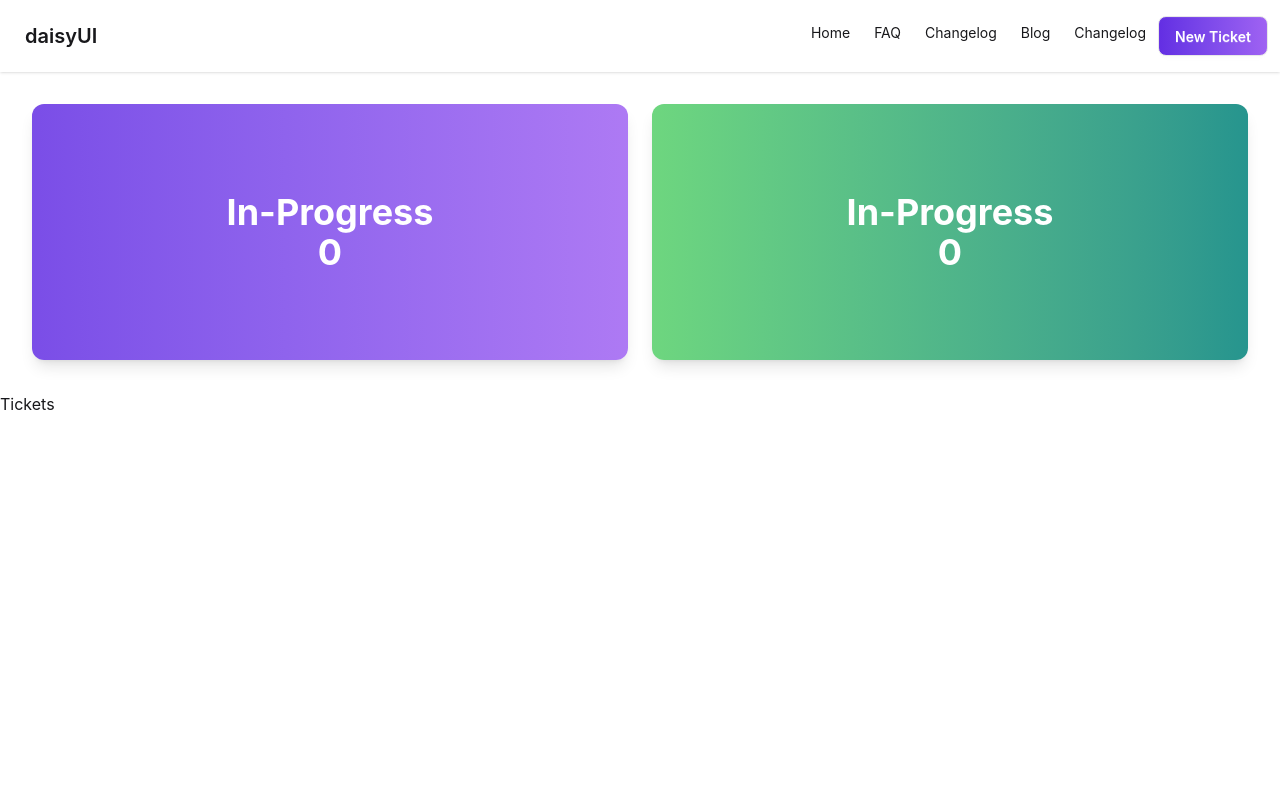
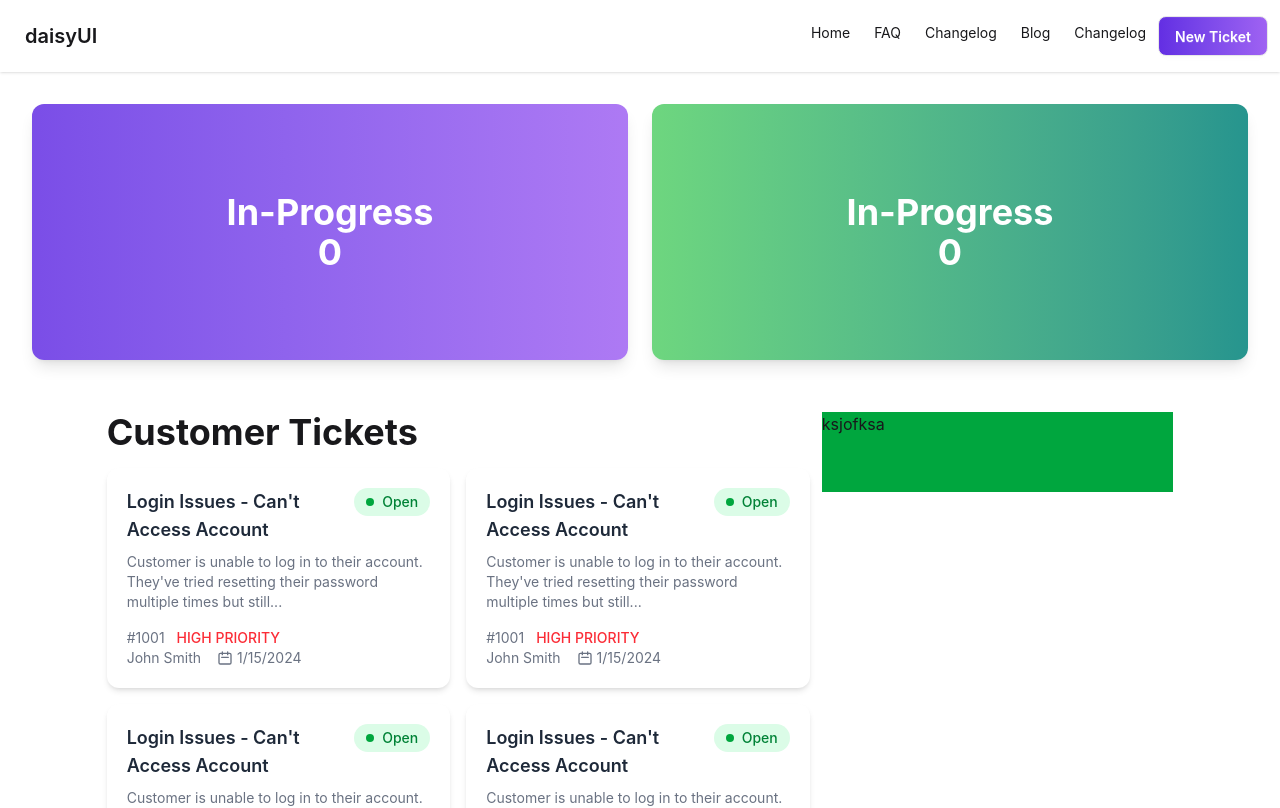
Before and after one commit to Tanber007/CS-TICKET-SYSTEM, a React (Vite) app: page / in a window 1280 px wide. Shown: the top 808 px of the page. Built offline with nearby package versions, Linux system fonts and the light colour scheme.

Commit message:
show card useing map

```diff
--- a/src/Components/Tickets/Tickets.jsx
+++ b/src/Components/Tickets/Tickets.jsx
@@ -1,11 +1,57 @@
 import React, { use } from 'react';
 
-const Tickets = ({ticketsPromise}) => {
+const Tickets = ({ ticketsPromise }) => {
     const ticketsData = use(ticketsPromise);
     console.log(ticketsData);
     return (
-        <div>
-            <h1>Tickets</h1>
+        <div className='w-10/12 mx-auto my-5 flex justify-between gap-3'>
+
+            <div className='w-2/3'>
+                <h1 className='text-4xl font-bold mb-4'>Customer Tickets</h1>
+
+            <div className='grid grid-cols-1 md:grid-cols-2 gap-4'>
+                {/* Card Section */}
+                {
+                   ticketsData.map(cards =><div className="bg-white rounded-xl shadow-md p-5 w-full max-w-md">
+                    <div className="flex items-start justify-between">
+                        <h2 className="text-lg font-semibold text-gray-800">
+                            Login Issues - Can't Access Account
+                        </h2>
+                        <span className="flex items-center gap-2 bg-green-100 text-green-700 px-3 py-1 rounded-full text-sm font-medium">
+                            <span className="w-2 h-2 bg-green-600 rounded-full"></span>
+                            Open
+                        </span>
+                    </div>
+
+                    <p className="text-gray-500 text-sm mt-2">
+                        Customer is unable to log in to their account. They've tried resetting
+                        their password multiple times but still...
+                    </p>
+
+                    <div className="flex flex-wrap items-center justify-between mt-4 text-sm">
+                        <div className="flex items-center gap-3">
+                            <span className="text-gray-500">#1001</span>
+                            <span className="text-red-500 font-medium">HIGH PRIORITY</span>
+                        </div>
+
+                        <div className="flex items-center gap-4 text-gray-500">
+                            <span>John Smith</span>
+                            <div className="flex items-center gap-1">
+                                <svg xmlns="http://www.w3.org/2000/svg" className="h-4 w-4" fill="none" viewBox="0 0 24 24" stroke="currentColor">
+                                    <path strokeLinecap="round" strokeLinejoin="round" strokeWidth="2" d="M8 7V3m8 4V3m-9 8h10M5 21h14a2 2 0 002-2V7a2 2 0 00-2-2H5a2 2 0 00-2 2v12a2 2 0 002 2z" />
+                                </svg>
+                                <span>1/15/2024</span>
+                            </div>
+                        </div>
+                    </div>
+                </div>)
+                }
+
+            </div>
+            </div>
+
+
+            <div className='bg-green-600 w-1/3 h-20'>ksjofksa</div>
         </div>
     );
 };
```
